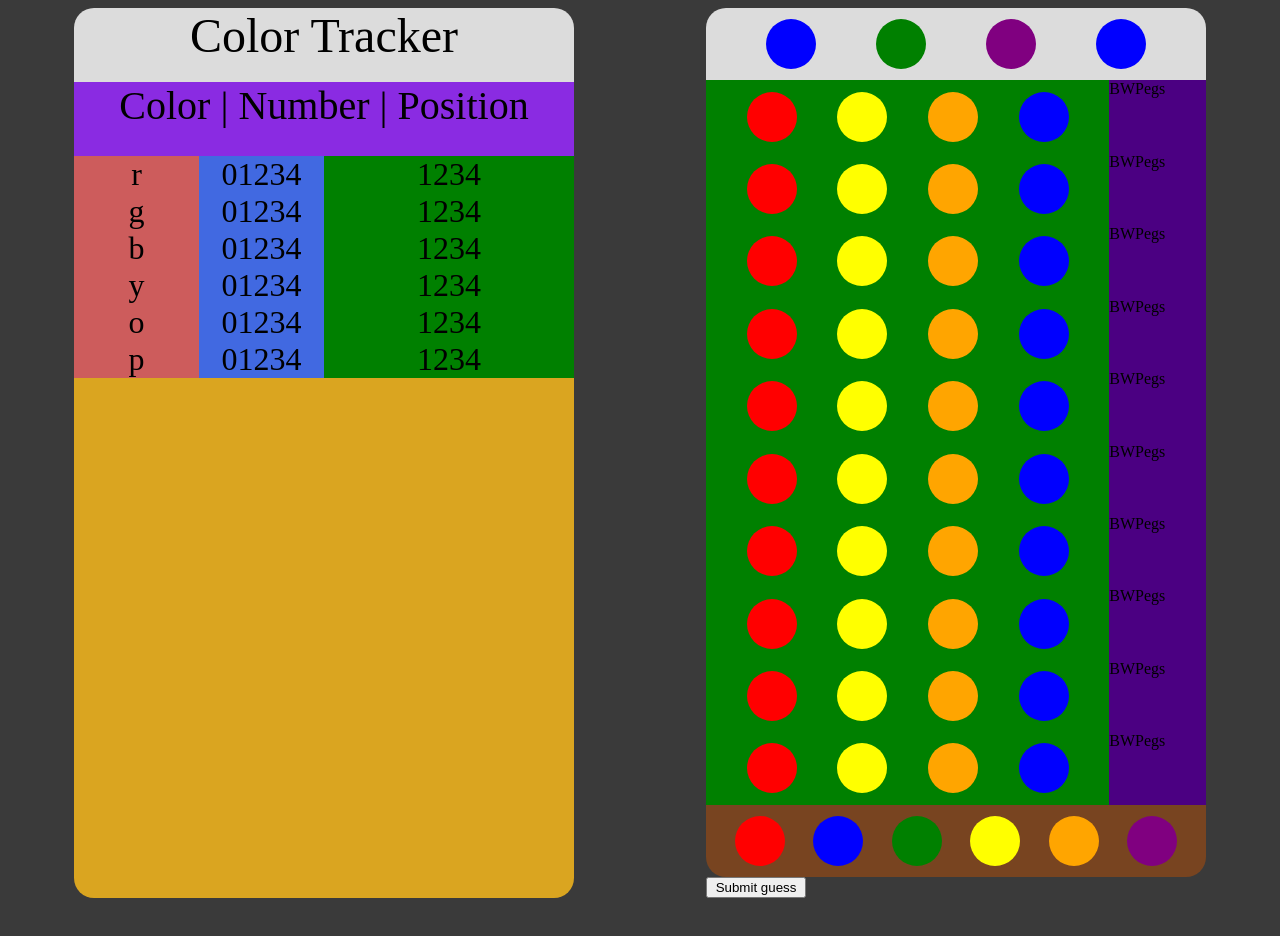
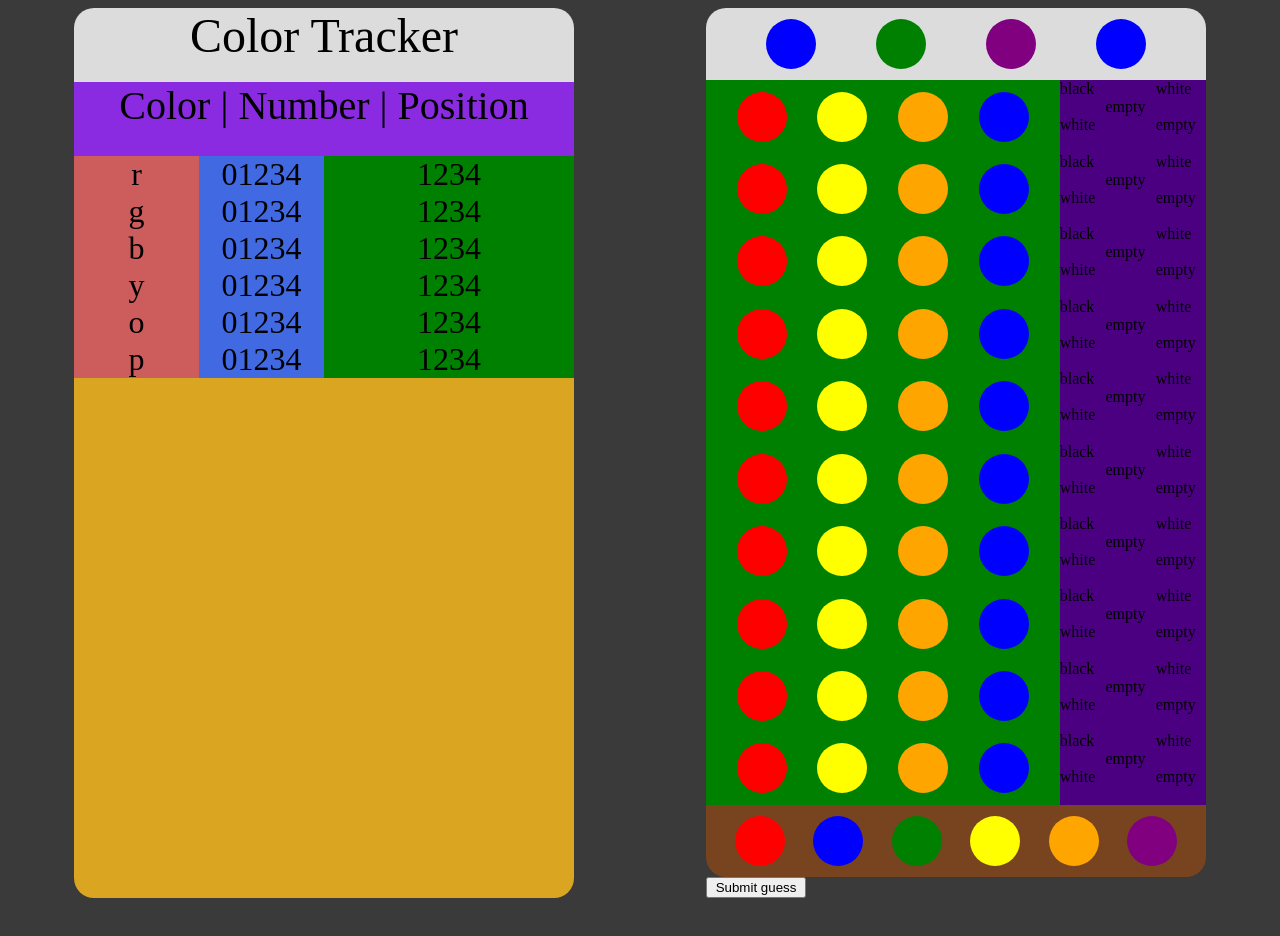
Before and after one commit to joebuono/mastermind, a React (Create React App) app in the folder client/: page / in a window 1280 px wide. Shown: the top 936 px of the page. Built offline with nearby package versions, Linux system fonts and the light colour scheme.

Commit message:
temporary layout for bwPegs

```diff
--- a/client/src/components/board/BlackAndWhitePegs.jsx
+++ b/client/src/components/board/BlackAndWhitePegs.jsx
@@ -1,10 +1,20 @@
 import React from 'react';
 import styles from '../styles/blackAndWhitePegs.module.css';
 
-function BlackAndWhitePegs({pegs}) {
+function BlackAndWhitePegs({bwPegs}) {
+  // write a function that transformed bwPegs into an array
+  // For example:
+  // [1, 2] => ['black', 'white', 'white', 'empty', 'empty'];
+  // Use that transformed array to fill the pegs
+  let pegs = ['black', 'white', 'white', 'empty', 'empty'];
   return (
     <div className={styles.container}>
-      {pegs}
+      {/* Later, pass the pegs[index] data into a component responsible for displaying black, white, and empty pegs */}
+      <div className={styles.upperLeft}>{pegs[0]}</div>
+      <div className={styles.upperRight}>{pegs[1]}</div>
+      <div className={styles.bottomLeft}>{pegs[2]}</div>
+      <div className={styles.bottomRight}>{pegs[3]}</div>
+      <div className={styles.middle}>{pegs[4]}</div>
     </div>
   );
 }
--- a/client/src/components/board/Turn.jsx
+++ b/client/src/components/board/Turn.jsx
@@ -1,13 +1,13 @@
 import React from 'react';
 import styles from '../styles/turn.module.css';
 import Colors from './Colors.jsx';
-// bwPegs
+import BlackAndWhitePegs from './BlackAndWhitePegs.jsx';
 
 const Turn = () => {
   return (
   <div className={styles.rowContainer}>
     <div className={styles.guess}><Colors key={'?'} colors={['r', 'y', 'o', 'b']}/></div>
-    <div className={styles.bwPegs}>BWPegs</div>
+    <div className={styles.bwPegs}><BlackAndWhitePegs /></div>
   </div>
   );
 };
--- a/client/src/components/styles/blackAndWhitePegs.module.css
+++ b/client/src/components/styles/blackAndWhitePegs.module.css
@@ -1,6 +1,30 @@
 .container {
-  height: 50px;
-  width: 50px;
-  margin-top: 10%;
-  margin-bottom: 8%;
+  display: grid;
+  grid-template-columns: 3;
+  grid-template-rows: 3;
 }
+
+.upperLeft {
+  grid-column: 1 / 2;
+  grid-row: 1 / 2;
+}
+
+.upperRight {
+  grid-column: 3 / 4;
+  grid-row: 1 / 2;
+}
+
+.bottomLeft {
+  grid-column: 1 / 2;
+  grid-row: 3 / 4;
+}
+
+.bottomRight {
+  grid-column: 3 / 4;
+  grid-row: 3 / 4;
+}
+
+.middle {
+  grid-column: 2 / 3;
+  grid-row: 2 / 3;
+}
```
Also changed, not shown: 1 other file (tests, documents, lock files or other folders).
